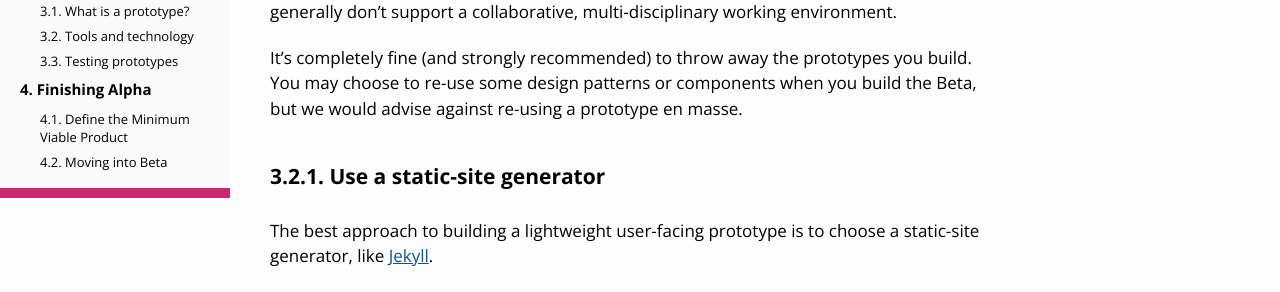
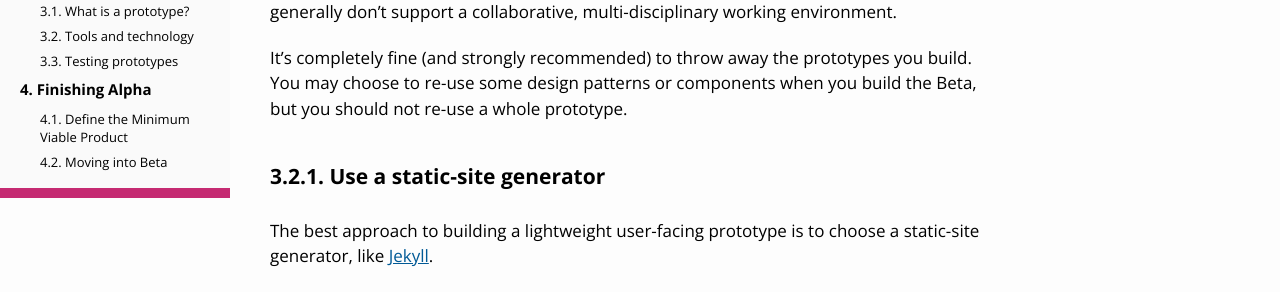
Before and after one commit to AusDTO/service-handbook, a Jekyll site: the page built from _alpha/3-building-prototypes/3-2-tools-technology.md, in a window 1280 px wide. Shown: the part 469-761 px from the top of the page. Built offline with Jekyll 4.4.1, drawn with Linux system fonts in a browser that asks for light colours.

Commit message:
Rephrase "en masse" language on prototype tech

```diff
--- a/_alpha/3-building-prototypes/3-2-tools-technology.md
+++ b/_alpha/3-building-prototypes/3-2-tools-technology.md
@@ -7,7 +7,7 @@ When choosing the technology for building prototypes in alpha, you should choose
 
 All teams should prototype by sketching in code, using HTML, CSS and JavaScript. We strongly advise against using software like Axure, Omnigraffle, or Balsamiq - these tools generally don't support a collaborative, multi-disciplinary working environment.
 
-It's completely fine (and strongly recommended) to throw away the prototypes you build. You may choose to re-use some design patterns or components when you build the Beta, but we would advise against re-using a prototype en masse.
+It's completely fine (and strongly recommended) to throw away the prototypes you build. You may choose to re-use some design patterns or components when you build the Beta, but you should not re-use a whole prototype.
 
 ## 3.2.1. Use a static-site generator
 
```
